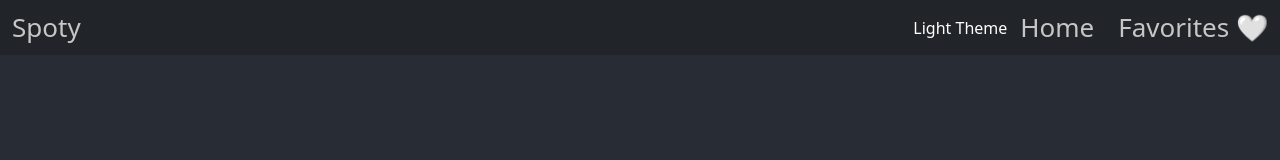
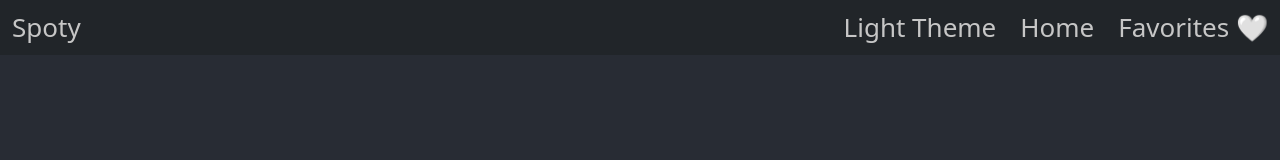
Before and after one commit to nim2rod/spoty_client, a React (Create React App) app: page /favorites in a window 1280 px wide. Shown: the top 160 px of the page. Built offline with nearby package versions, Linux system fonts and the light colour scheme.

Commit message:
style btn toggle

```diff
--- a/src/App.css
+++ b/src/App.css
@@ -53,10 +53,10 @@ body {
   color: var(--text-color);
 }
 
-.nav-item,
+/* .nav-item,
 .btn {
   color: var(--link-color);
-}
+} */
 
 .header {
   background-color: var(--header-bg-color);
--- a/src/cmps/HeaderApp.js
+++ b/src/cmps/HeaderApp.js
@@ -22,10 +22,10 @@ const HeaderApp = () => {
           Spoty
         </div>
         <div className="d-flex justify-content-end">
-          <button className="btn" onClick={toggleTheme}>
+          <div className=" navbar-item" onClick={toggleTheme} style={{ cursor: 'pointer', color: '#c6c6c6' }}>
             {theme === 'light' ? 'Dark Theme' : 'Light Theme'}
-          </button>
-          <div className="nav-item" onClick={() => navigate(`/`)} style={{ cursor: 'pointer', color: '#c6c6c6' }}>
+          </div>
+          <div className="nav-item ms-4" onClick={() => navigate(`/`)} style={{ cursor: 'pointer', color: '#c6c6c6' }}>
             Home
           </div>
           <div className="nav-item ms-4" onClick={() => navigate(`/favorites`)} style={{ cursor: 'pointer', color: '#c6c6c6' }}>
```
